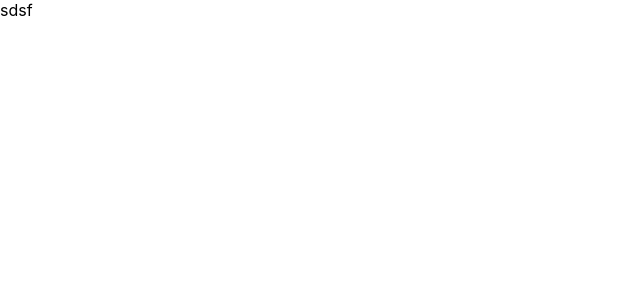
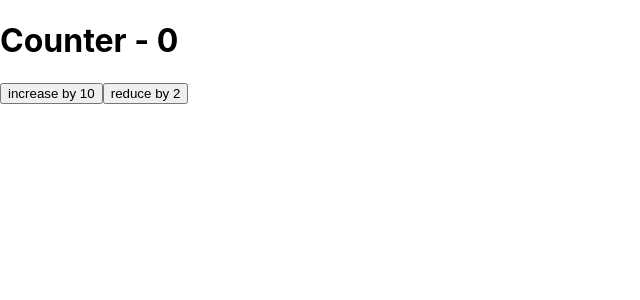
Before and after one commit to Andreus75/OktenReact, a React (Create React App) app: page /users in a window 1280 px wide. Shown: the top 300 px of the page, without its empty margins (0-640 px from the left). Built offline with nearby package versions, Linux system fonts and the light colour scheme.

Commit message:
create caunter

```diff
--- a/src/App.js
+++ b/src/App.js
@@ -1,10 +1,16 @@
 import './App.css';
-import Users from "./components/users/Users";
+import {useReducer} from "react";
+import reducer from "./services/reducer";
 
 function App() {
+
+  let [state, dispatch] = useReducer(reducer, {x: 0});
+  let {x} = state;
   return (
-    <div className="App">
-      <Users/>
+    <div>
+      <h1>Counter - {x}</h1>
+        <button onClick={() => dispatch({obj: 'x', diya: '+'})}>increase by 10</button>
+        <button onClick={() => dispatch({obj: 'x', diya: '-'})}>reduce by 2</button>
     </div>
   );
 }
--- a/src/components/users/Users.js
+++ /dev/null
@@ -1,7 +0,0 @@
-export default function Users () {
-    return (
-        <div>
-sdsf
-        </div>
-    );
-}
--- /dev/null
+++ b/src/services/reducer.js
@@ -0,0 +1,10 @@
+const reducer = (state, action) => {
+    if (action.obj === 'x' && action.diya === '+') {
+        return {...state, x: state.x+10};
+    }else if (action.obj === 'x' && action.diya === '-') {
+        return {...state, x: state.x-2};
+    }
+    return {...state};
+}
+
+export default reducer;
```
Also changed, not shown: src/components/user/User.js (deleted, +0 -7 lines), src/components/services/userServices.js (deleted).
